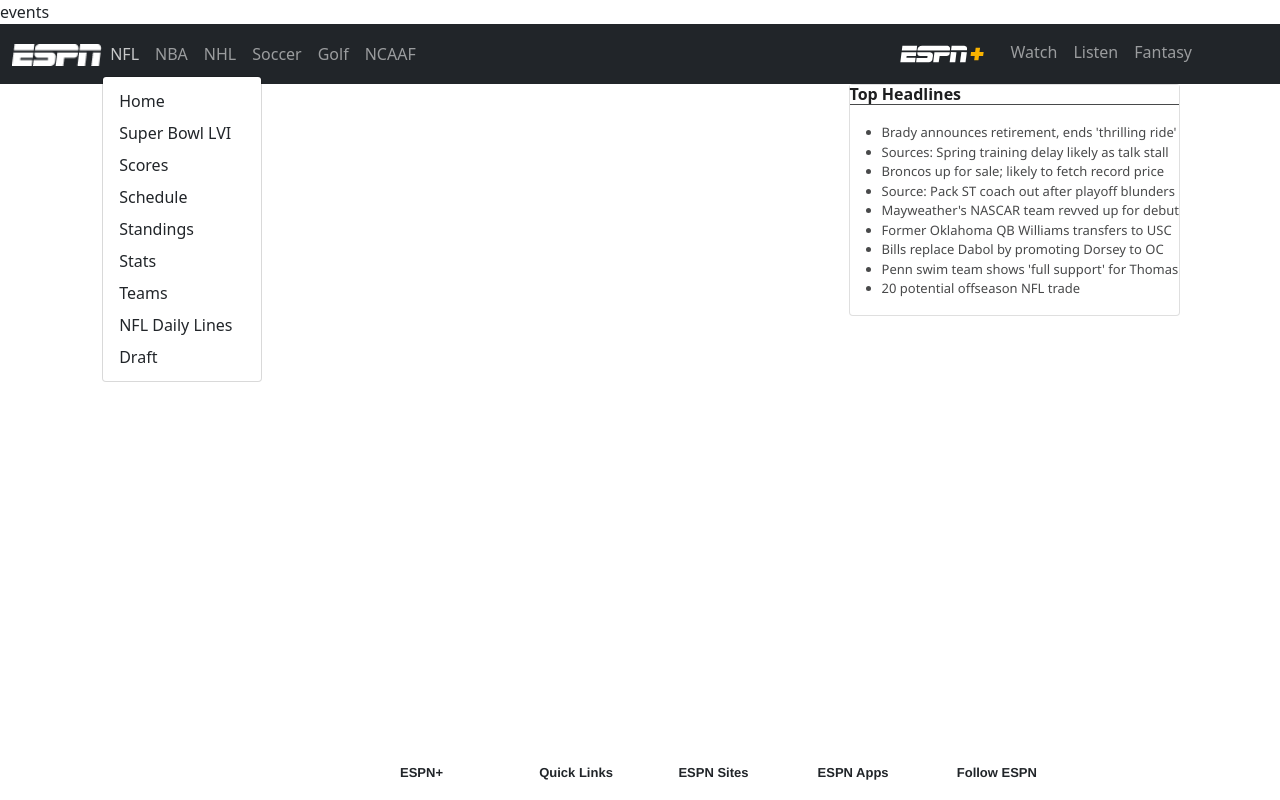
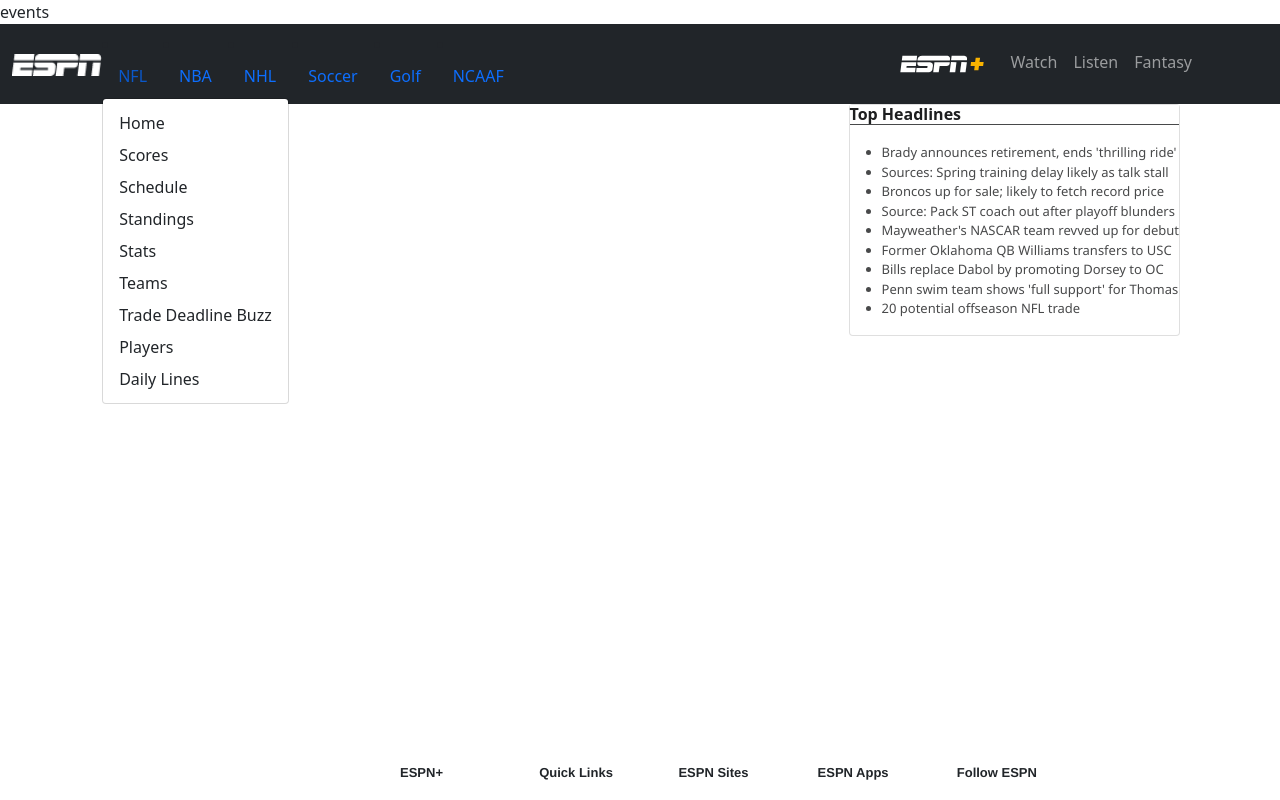
Before and after one commit to TylerHine/espn-project, an Angular app: page / in a window 1280 px wide. Both pictures are taken after a click on the link "NFL". Shown: the top 800 px of the page. Built offline with nearby package versions, Linux system fonts and the light colour scheme.

Commit message:
Made changes to html doc for main nav bar.

```diff
--- a/src/app/header/mainnavbar.component.html
+++ b/src/app/header/mainnavbar.component.html
@@ -9,28 +9,29 @@
 
         <div class="collapse navbar-collapse">
 
-            <ul class="navbar-nav text-light">
+            <li class="nav-item dropdown">
+
+                <a class="nav-link" href="#" data-bs-toggle="dropdown">NFL</a>
+
+                <ul class="dropdown-menu" aria-labelledby="navbarDropdownMenuLink">
+                    <li><a class="dropdown-item" href="#">Home</a></li>
+                    <li><a class="dropdown-item" href="#">Scores</a></li>
+                    <li><a class="dropdown-item" href="#">Schedule</a></li>
+                    <li><a class="dropdown-item" href="#">Standings</a></li>
+                    <li><a class="dropdown-item" href="#">Stats</a></li>
+                    <li><a class="dropdown-item" href="#">Teams</a></li>
+                    <li><a class="dropdown-item" href="#">Trade Deadline Buzz</a></li>
+                    <li><a class="dropdown-item" href="#">Players</a></li>
+                    <li><a class="dropdown-item" href="#">Daily Lines</a></li>
+                </ul>
+
+            </li>
+
 
 
                 <li class="nav-item dropdown">
 
-                    <a class="nav-link" href="#" role="button" data-bs-toggle="dropdown" aria-expanded="false">NFL</a>
-                    <ul class="dropdown-menu" aria-labelledby="navbarDropdownMenuLink">
-                        <li><a class="dropdown-item" href="#">Home</a></li>
-                        <li><a class="dropdown-item" href="#">Super Bowl LVI</a></li>
-                        <li><a class="dropdown-item" href="#">Scores</a></li>
-                        <li><a class="dropdown-item" href="#">Schedule</a></li>
-                        <li><a class="dropdown-item" href="#">Standings</a></li>
-                        <li><a class="dropdown-item" href="#">Stats</a></li>
-                        <li><a class="dropdown-item" href="#">Teams</a></li>
-                        <li><a class="dropdown-item" href="#">NFL Daily Lines</a></li>
-                        <li><a class="dropdown-item" href="#">Draft</a></li>
-                    </ul>
-                </li>
-
-                <li class="nav-item dropdown">
-
-                    <a class="nav-link" href="#" data-bs-toggle="dropdown" aria-expanded="false">NBA</a>
+                    <a class="nav-link" href="#" data-bs-toggle="dropdown">NBA</a>
 
                     <ul class="dropdown-menu" aria-labelledby="navbarDropdownMenuLink">
                         <li><a class="dropdown-item" href="#">Home</a></li>
@@ -45,6 +46,7 @@
                     </ul>
 
                 </li>
+
                 <li class="nav-item dropdown">
 
                     <a class="nav-link" href="#" data-bs-toggle="dropdown" aria-expanded="false">NHL</a>
@@ -104,7 +106,7 @@
                         <li><a class="dropdown-item" href="#">Rankings</a></li>
                     </ul>
                 </li>
-            </ul>
+
         </div>
 
         <ul class="navbar-nav me-auto mb-1 mb-1g-0">
@@ -159,5 +161,5 @@
 
         </ul>
 
-    </div>
+</div>
 </nav>
```
